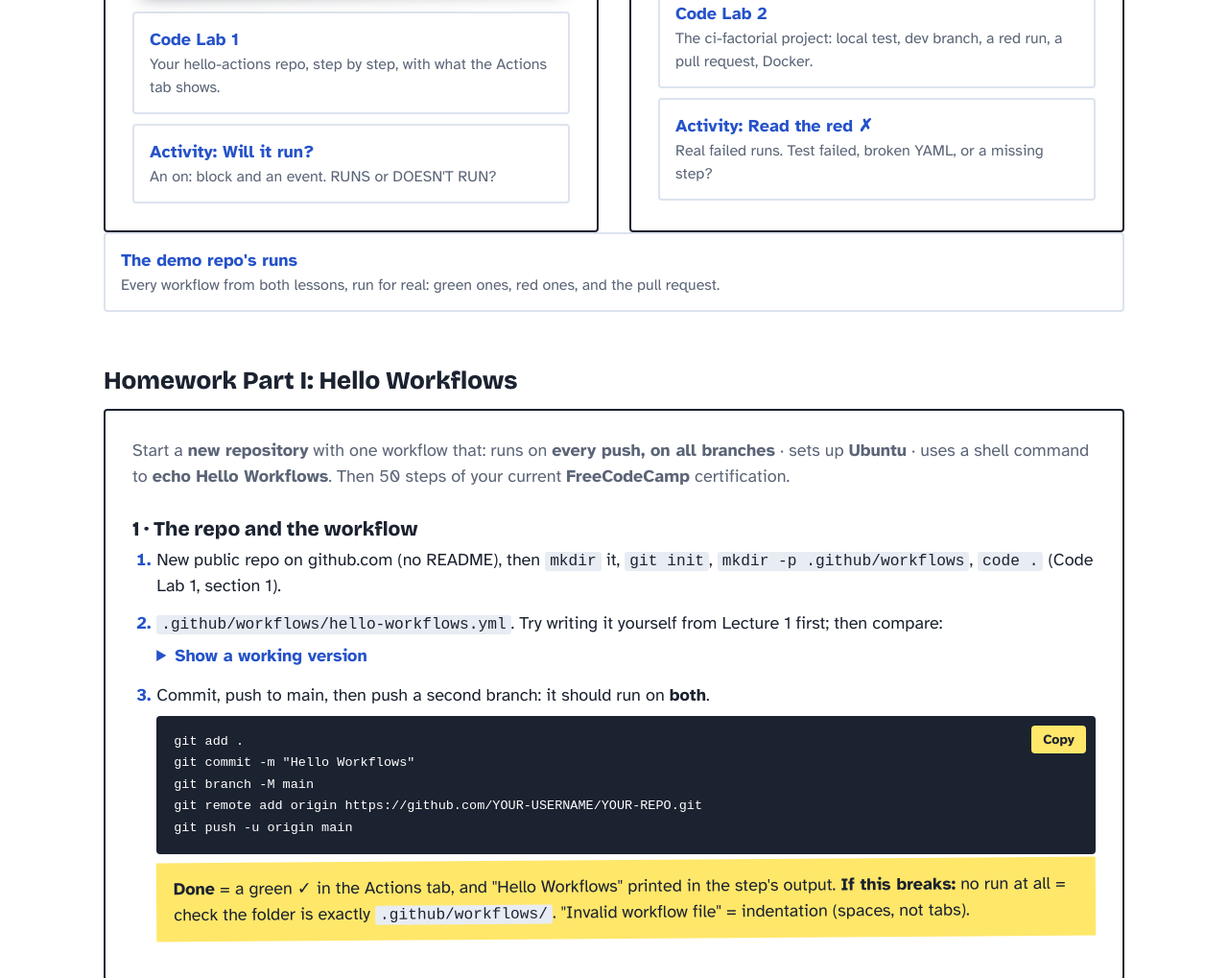
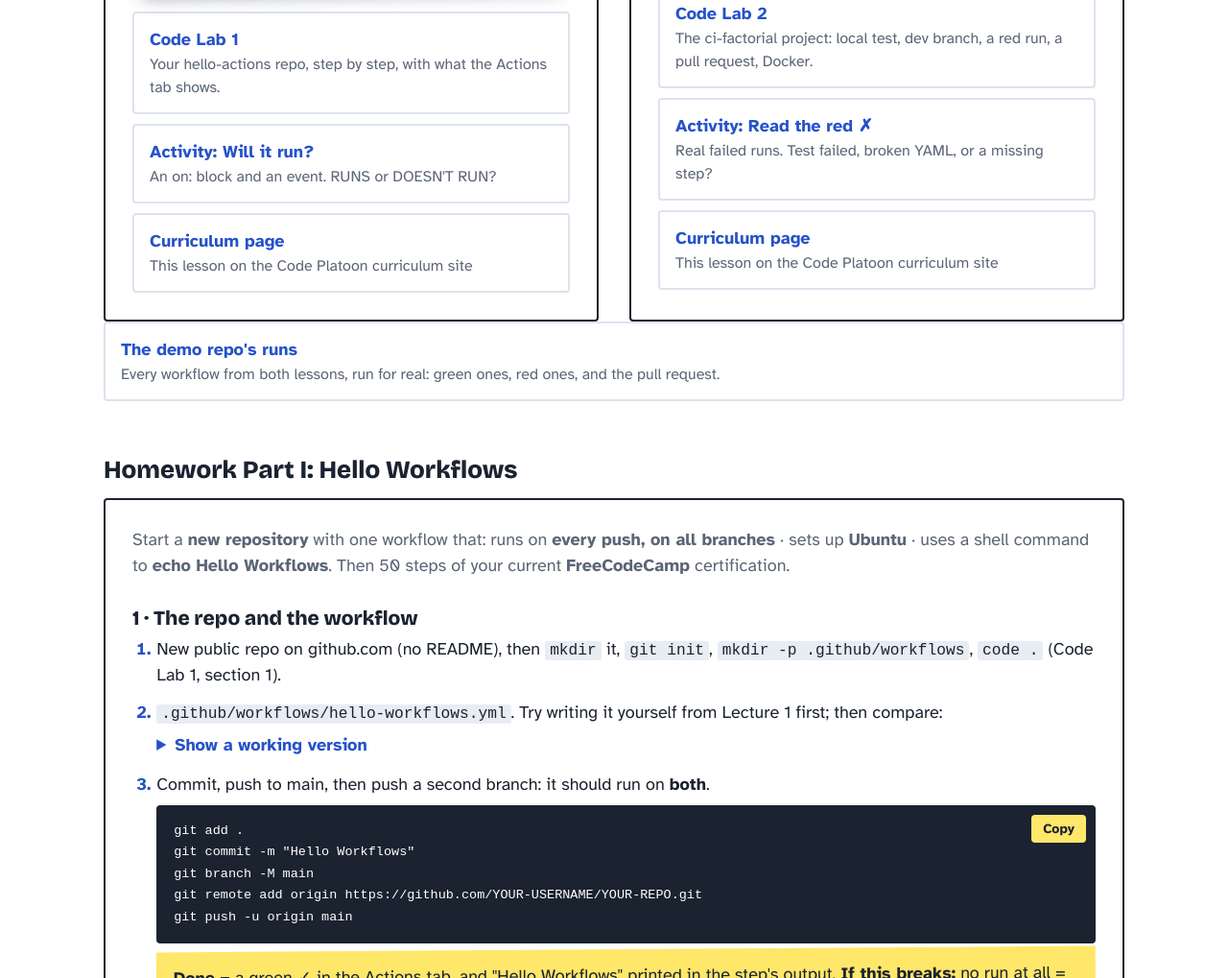
Before and after one commit to kabeier/intro-github-actions, a plain HTML site: page index.html in a window 1280 px wide. Shown: the part 799-1818 px from the top of the page at 96% size. Drawn offline with nearby package versions, Linux system fonts and the light colour scheme.

Commit message:
Landing page: link each lecture to its curriculum page
Co-Authored-By: Claude Opus 5.5 (1M context) <noreply@anthropic.com>

```diff
--- a/index.html
+++ b/index.html
@@ -76,6 +76,7 @@
       <ol>
         <li><a href="lecture-1-intro-to-workflows/code-lab/" target="_blank" rel="noopener"><b>Code Lab 1</b><span>Your hello-actions repo, step by step, with what the Actions tab shows.</span></a></li>
         <li><a href="lecture-1-intro-to-workflows/activity-will-it-run/" target="_blank" rel="noopener"><b>Activity: Will it run?</b><span>An on: block and an event. RUNS or DOESN'T RUN?</span></a></li>
+        <li><a href="https://codeplatoon.github.io/se-curriculum/phase-I/01-Fundamentals/5-github-actions/1-intro-to-workflows/" target="_blank" rel="noopener"><b>Curriculum page</b><span>This lesson on the Code Platoon curriculum site</span></a></li>
       </ol>
     </section>
     <section>
@@ -86,6 +87,7 @@
       <ol>
         <li><a href="lecture-2-managing-workflows/code-lab/" target="_blank" rel="noopener"><b>Code Lab 2</b><span>The ci-factorial project: local test, dev branch, a red run, a pull request, Docker.</span></a></li>
         <li><a href="lecture-2-managing-workflows/activity-read-the-red-x/" target="_blank" rel="noopener"><b>Activity: Read the red ✗</b><span>Real failed runs. Test failed, broken YAML, or a missing step?</span></a></li>
+        <li><a href="https://codeplatoon.github.io/se-curriculum/phase-I/01-Fundamentals/5-github-actions/2-managing-workflows/" target="_blank" rel="noopener"><b>Curriculum page</b><span>This lesson on the Code Platoon curriculum site</span></a></li>
       </ol>
     </section>
   </div>
```
